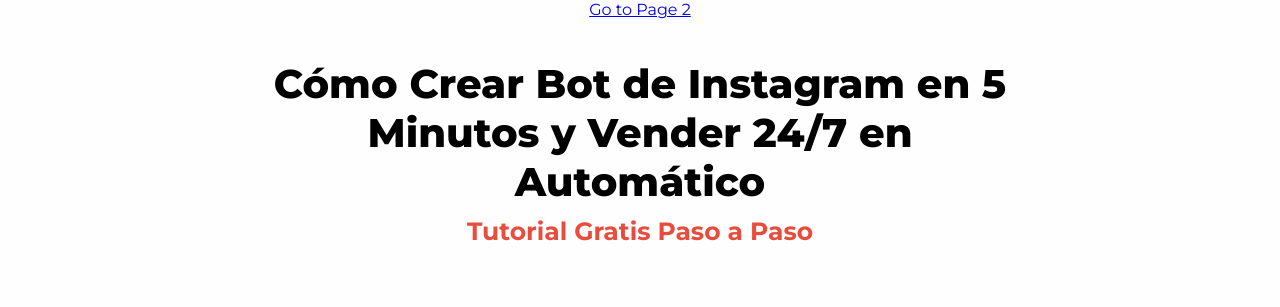
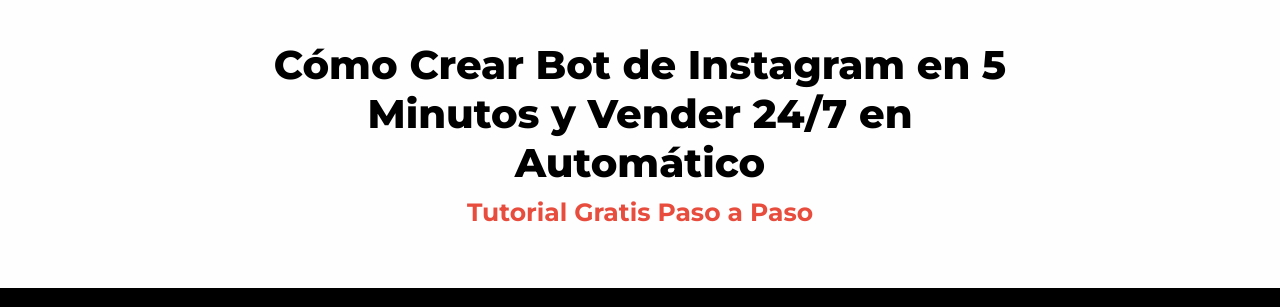
Before and after one commit to munonzito/igbot-funnel, a plain HTML site: page index.html in a window 1280 px wide. Shown: the top 307 px of the page. Drawn offline with Linux system fonts and the light colour scheme.

Commit message:
first commit

```diff
--- a/index.html
+++ b/index.html
@@ -13,7 +13,7 @@
 <body>
 
     <div class="main-section">
-        <a href="video.html">Go to Page 2</a>
+
         <div class="main-section-content">
         <h1>Cómo Crear Bot de Instagram en 5 Minutos y Vender 24/7 en Automático</h1>
         <h2>Tutorial Gratis Paso a Paso</h2>
```
